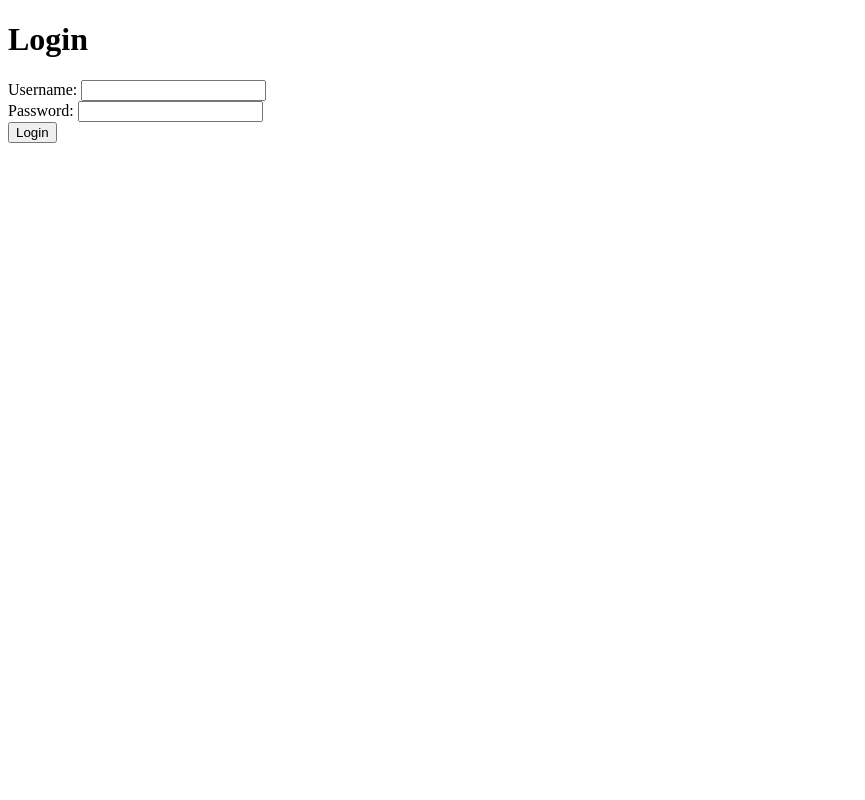
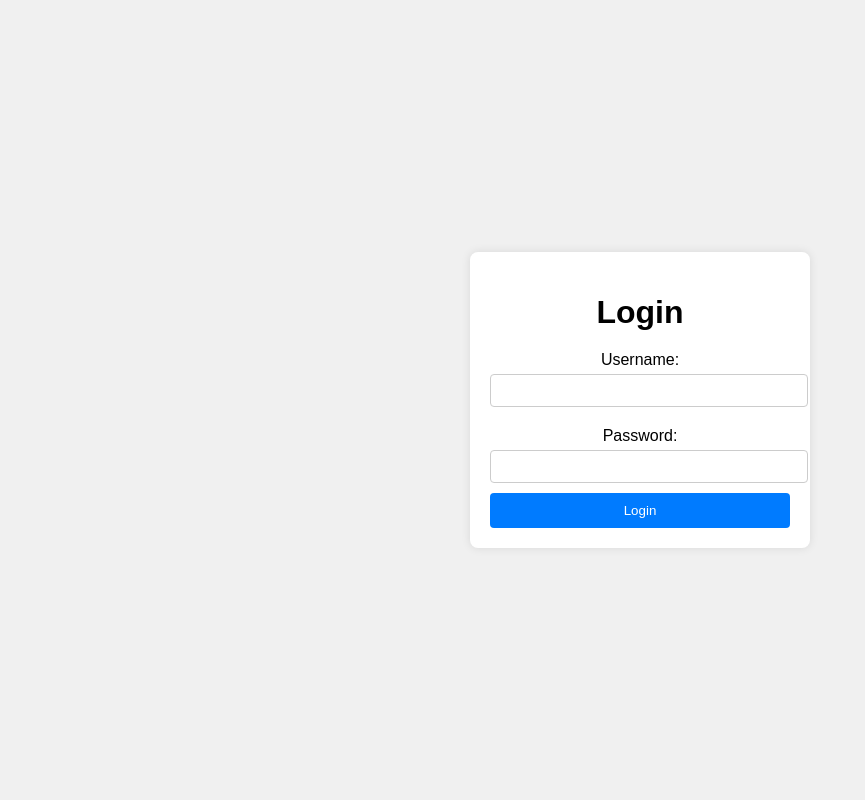
Before and after one commit to MinThuraZaw/simple-FastAPI, a FastAPI app: page / in a window 1280 px wide. Shown: the whole page, without its empty margins (0-865 px from the left). Run offline with FastAPI, Linux system fonts and the light colour scheme.

Commit message:
update css

```diff
--- /dev/null
+++ b/static/style.css
@@ -0,0 +1,54 @@
+body {
+    font-family: Arial, sans-serif;
+    background-color: #f0f0f0;
+    display: flex;
+    justify-content: center;
+    align-items: center;
+    height: 100vh;
+    margin: 0;
+}
+
+.login-container {
+    background-color: white;
+    padding: 20px;
+    border-radius: 8px;
+    box-shadow: 0 0 10px rgba(0, 0, 0, 0.1);
+    width: 300px;
+    text-align: center;
+}
+
+h1 {
+    margin-bottom: 20px;
+}
+
+label {
+    display: block;
+    margin: 10px 0 5px;
+}
+
+input {
+    width: 100%;
+    padding: 8px;
+    margin-bottom: 10px;
+    border: 1px solid #ccc;
+    border-radius: 4px;
+}
+
+button {
+    width: 100%;
+    padding: 10px;
+    background-color: #007BFF;
+    color: white;
+    border: none;
+    border-radius: 4px;
+    cursor: pointer;
+}
+
+button:hover {
+    background-color: #0056b3;
+}
+
+.error {
+    color: red;
+    margin-bottom: 10px;
+}
--- a/templates/login.html
+++ b/templates/login.html
@@ -3,11 +3,13 @@
 <head>
     <title>Login</title>
     <link rel="icon" type="image/png" href="/static/pizza.png">
+    <link rel="stylesheet" type="text/css" href="/static/style.css">
 </head>
 <body>
+    <div class="login-container">
         <h1>Login</h1>
         {% if error %}
-        <p style="color: red;">{{ error }}</p>
+            <p class="error">{{ error }}</p>
         {% endif %}
         <form method="post" action="/login">
             <label for="username">Username:</label>
@@ -16,5 +18,6 @@
             <input type="password" id="password" name="password" required><br>
             <button type="submit">Login</button>
         </form>
+    </div>
 </body>
 </html>
--- a/templates/welcome.html
+++ b/templates/welcome.html
@@ -3,6 +3,7 @@
 <head>
     <title>Welcome</title>
     <link rel="icon" type="image/png" href="/static/pizza.png">
+    <link rel="stylesheet" type="text/css" href="/static/style.css">
 </head>
 <body>
     <h1>Welcome, {{ username }}!</h1>
```
Also changed, not shown: main.py (+1 -8 lines). Lines whose indentation alone changed are shown as unchanged.
